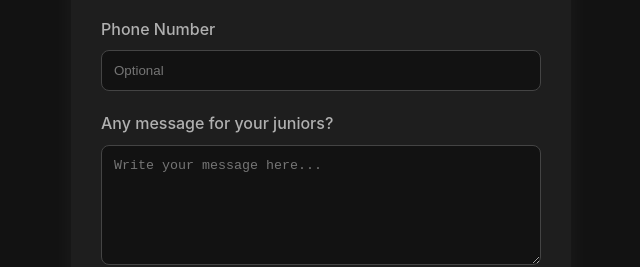
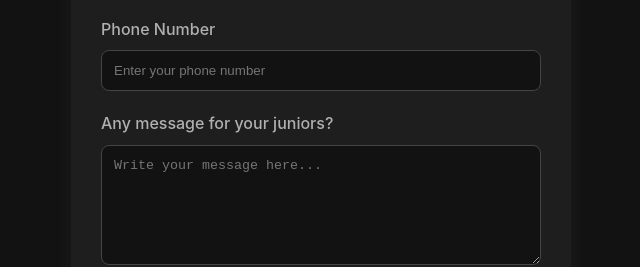
Before and after one commit to aparkhi83/form, a plain HTML site: page index.html in a window 1280 px wide. Shown: the part 517-784 px from the top of the page, 319-959 px from the left. Drawn offline with Linux system fonts and the light colour scheme.

Commit message:
Update index.html

```diff
--- a/index.html
+++ b/index.html
@@ -163,7 +163,7 @@
 
         <div class="form-group">
             <label for="phone">Phone Number</label>
-            <input type="tel" id="phone" name="phone" placeholder="Optional" />
+            <input type="tel" id="phone" name="phone" required placeholder="Enter your phone number"/>
         </div>
 
         <div class="form-group">
```
